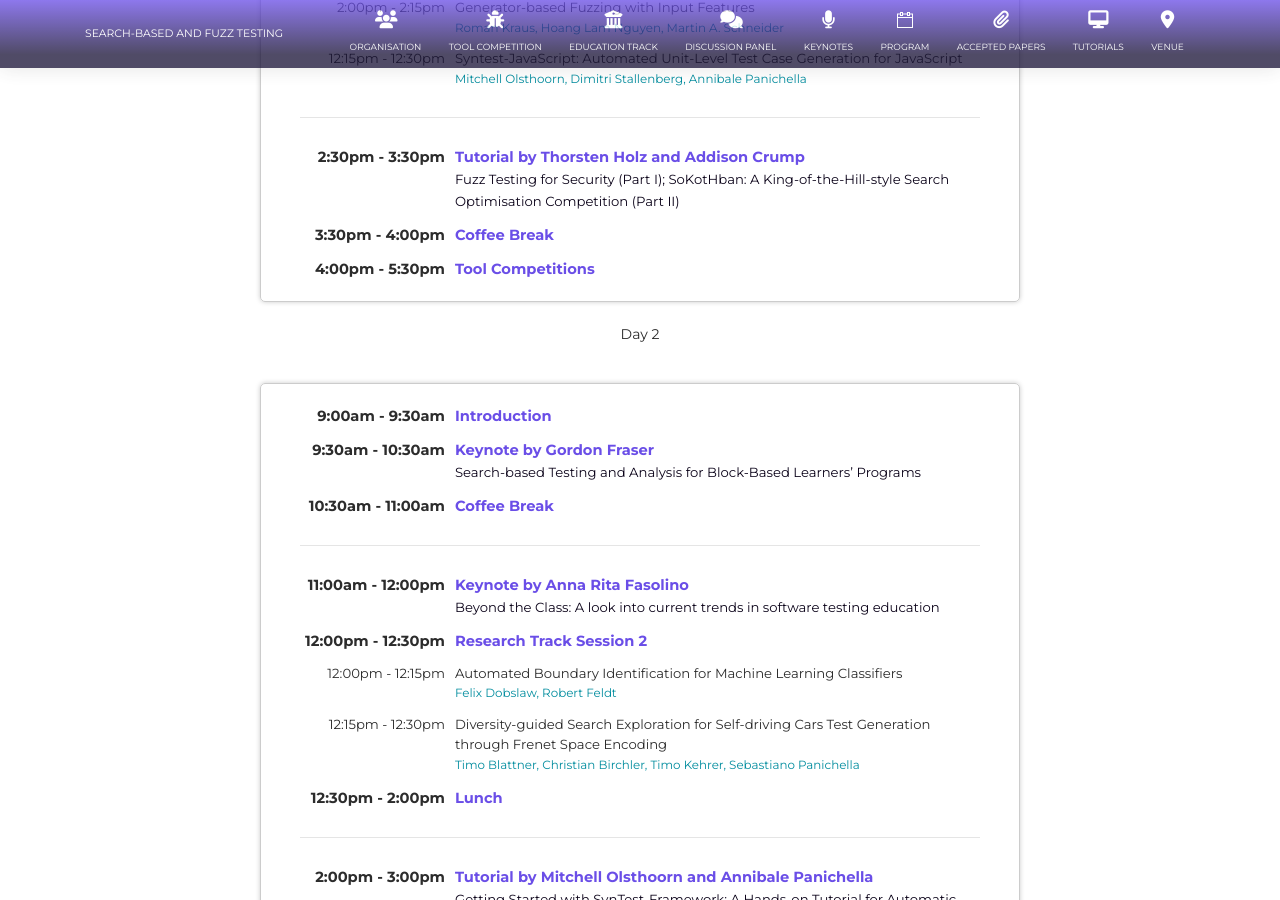
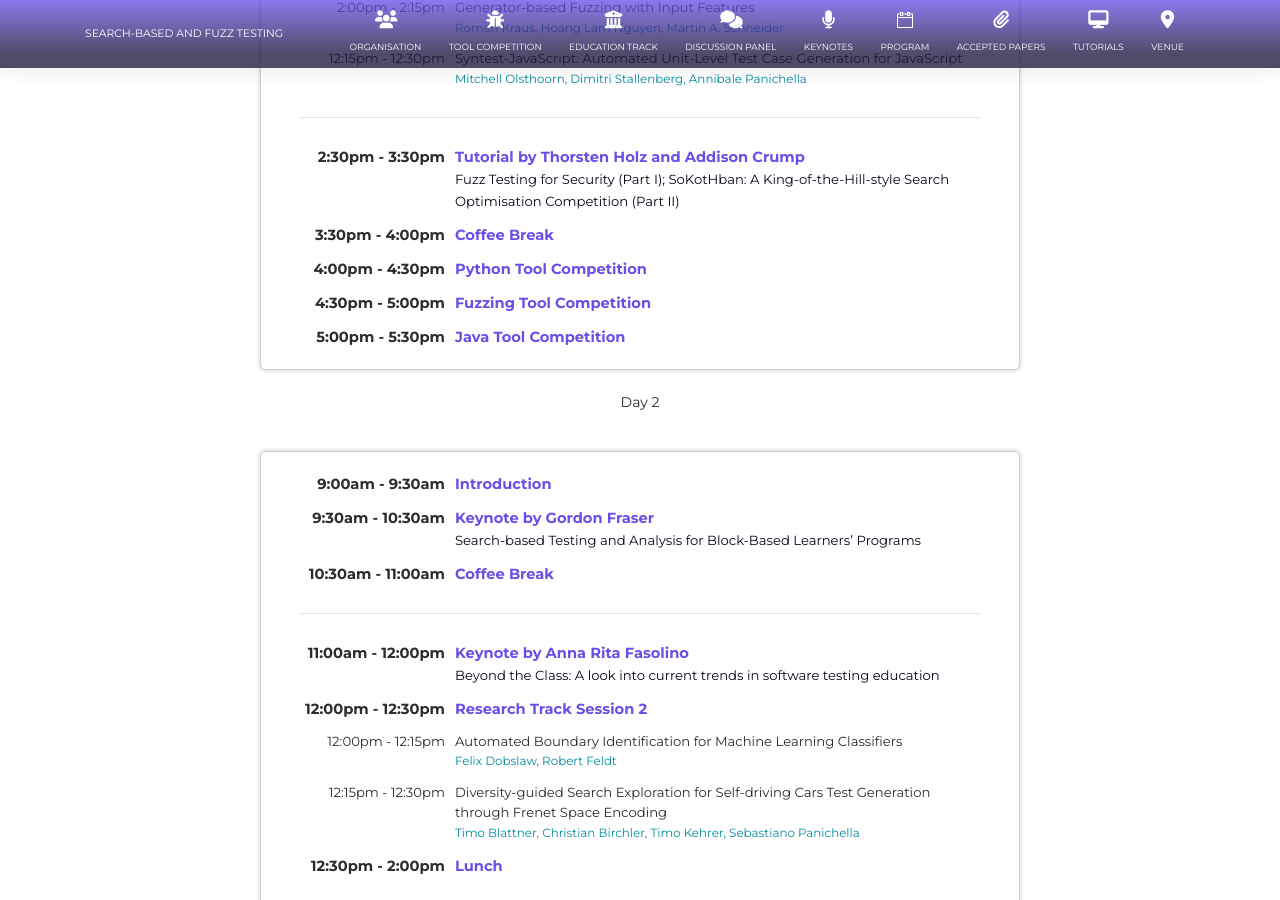
Before and after one commit to sbft24/sbft24.github.io, a Jekyll site: the page built from program/index.html, in a window 1280 px wide and 900 px high, scrolled down 863 px. Built offline with Jekyll 4.4.1, drawn with Linux system fonts in a browser that asks for light colours; nearby versions of some CDN libraries; some of the changed text lies outside the part shown.

Commit message:
Update index.html

```diff
--- a/program/index.html
+++ b/program/index.html
@@ -76,8 +76,16 @@ layout: default
                         <td class="session">Coffee Break</td>
                     </tr>
                     <tr>
-                        <td class="time">4:00pm - 5:30pm </td>
-                        <td class="session">Tool Competitions</td>
+                        <td class="time">4:00pm - 4:30pm </td>
+                        <td class="session">Python Tool Competition</td>
+                    </tr>
+                    <tr>
+                        <td class="time">4:30pm - 5:00pm </td>
+                        <td class="session">Fuzzing Tool Competition</td>
+                    </tr>
+                    <tr>
+                        <td class="time">5:00pm - 5:30pm </td>
+                        <td class="session">Java Tool Competition</td>
                     </tr>
                 </table>
 
@@ -147,7 +155,7 @@ layout: default
                     </tr>
                      <tr>
                         <td class="time">3:00pm - 3:30pm </td>
-                        <td class="session">Tool Competitions</td>
+                        <td class="session">CPS-ADS Tool Competition</td>
                     </tr>
                     <tr>
                         <td class="time">3:30pm - 4:00pm </td>
@@ -155,7 +163,7 @@ layout: default
                     </tr>
                     <tr>
                         <td class="time">4:00pm - 4:30pm </td>
-                        <td class="session">Tool Competitions</td>
+                        <td class="session">CPS-UAV Tool Competition</td>
                     </tr>
                     <tr>
                         <td class="time">4:30pm - 5:00pm </td>
```
